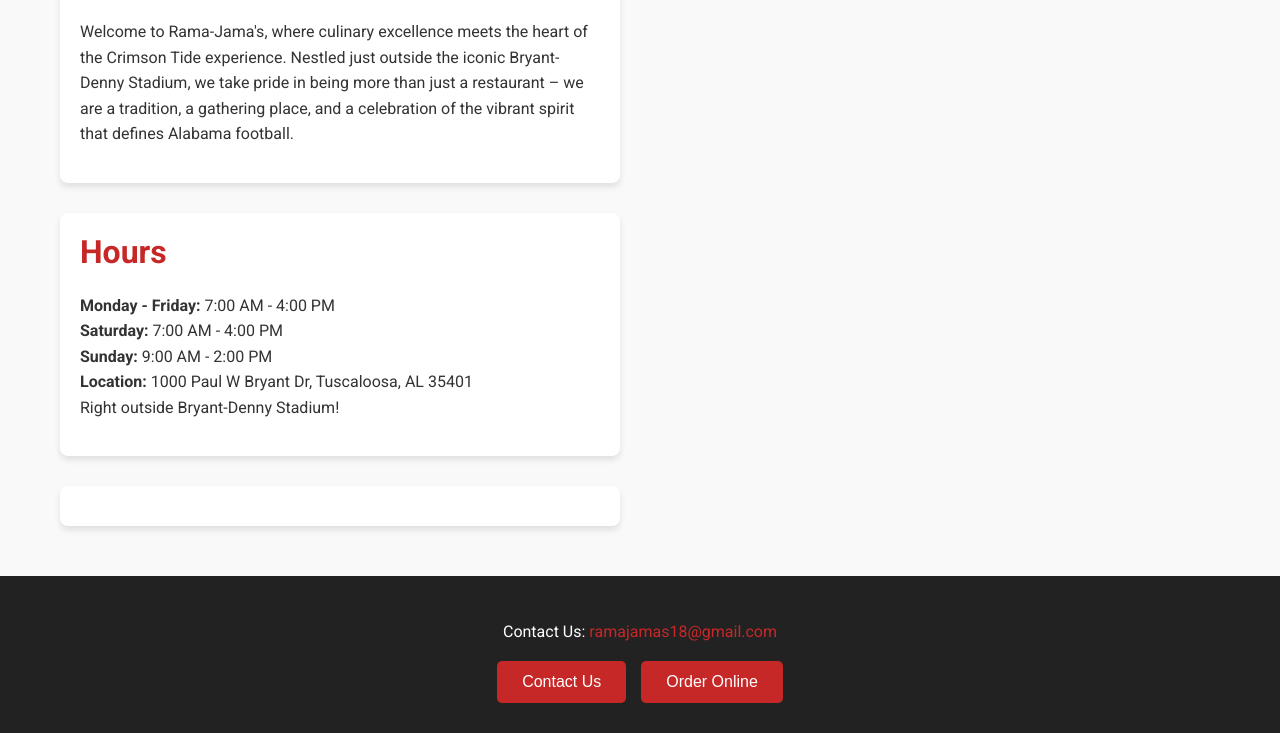
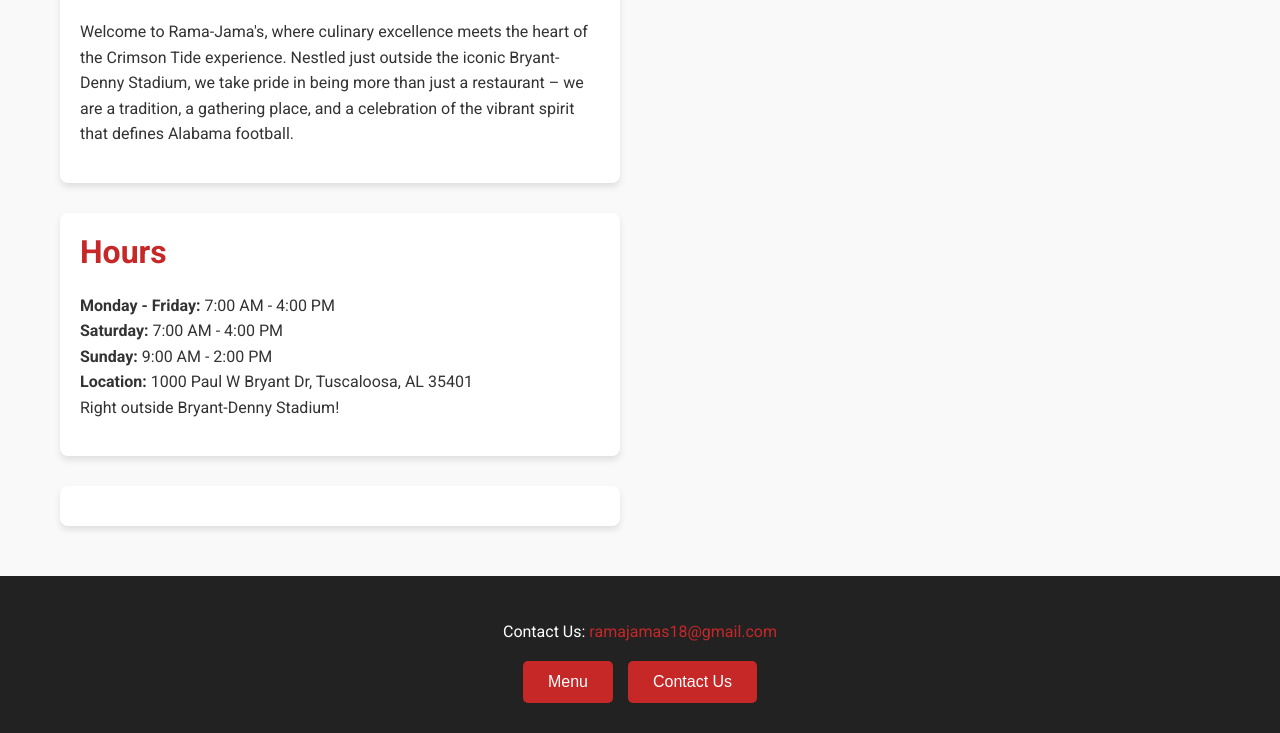
Before and after one commit to Jaydec40/Ramajamas, a website: page index.html in a window 1280 px wide. Shown: the part 972-1705 px from the top of the page. Drawn offline with nearby package versions, Linux system fonts and the light colour scheme; a script that the page names is missing.

Commit message:
Update index.html

```diff
--- a/index.html
+++ b/index.html
@@ -74,9 +74,9 @@
         <p>Contact Us: <a href="mailto:ramajamas18@gmail.com">ramajamas18@gmail.com</a></p>
         <!-- Button Section -->
         <div id="button-section">
-            <!--  <button id="menu-button">Menu</button>-->
+            <button id="menu-button">Menu</button>
             <button id="contact-button">Contact Us</button>
-            <button id="order-button">Order Online</button>
+          <!--  <button id="order-button">Order Online</button> -->
         </div>
     </footer>
 
```
